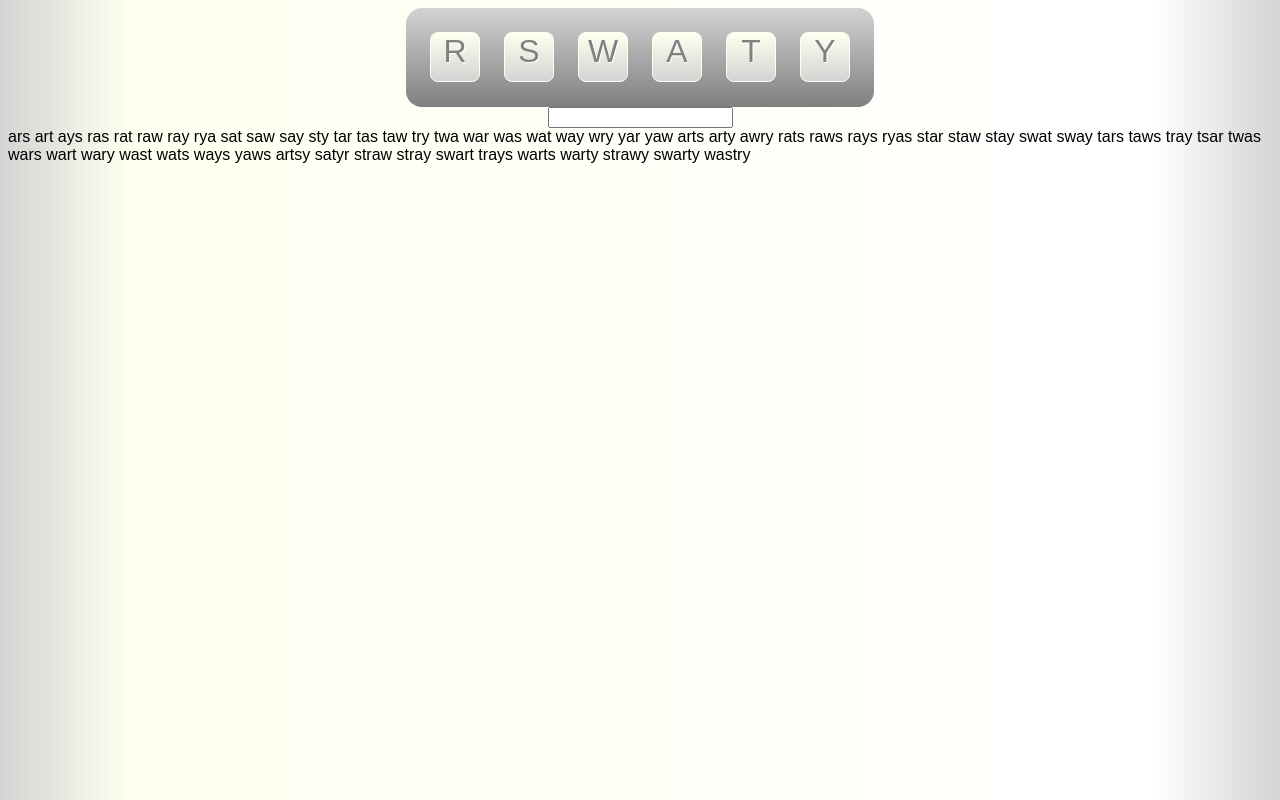
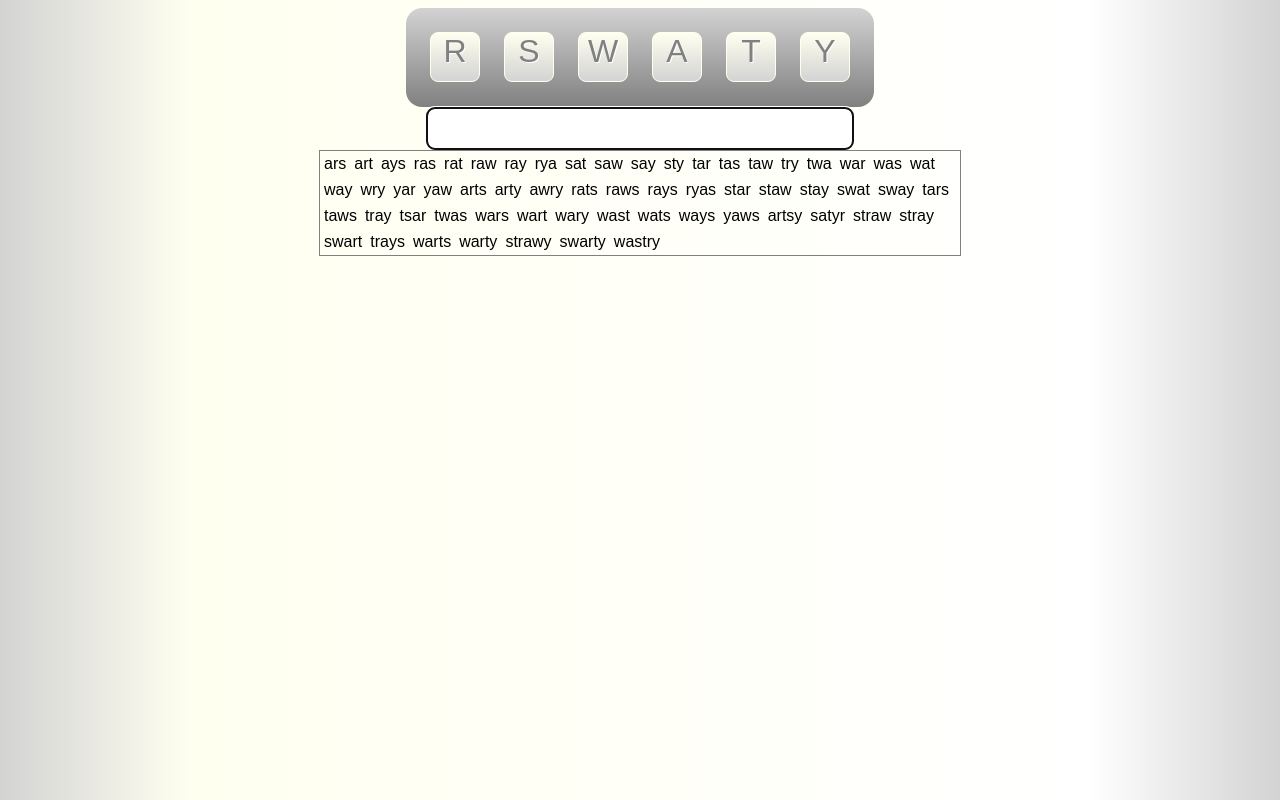
Before and after one commit to dwyer/anagame, a plain HTML site: page index.html in a window 1280 px wide. Drawn offline with Linux system fonts and the light colour scheme.

Commit message:
interface

```diff
--- a/anagame.css
+++ b/anagame.css
@@ -2,13 +2,25 @@ body {
   background: -webkit-gradient(linear, left top, right top,
       from(lightgray),
         to(lightgray),
-      color-stop(0.1,ivory),
-      color-stop(0.9,white));
+      color-stop(0.15,ivory),
+      color-stop(0.85,white));
   font-family: sans-serif;
 }
 
 #game {
   text-align: center;
+}
+
+#words {
+  border: 1px solid gray;
+  display: inline-block;
+  text-align: left;
+  width: 640px;
+}
+
+.word {
+  display: inline-block;
+  margin: 4px;
 }
 
 #letters {
@@ -48,3 +60,10 @@ body {
 #letters span.infocus {
   border-color: orange;
 }
+
+input {
+  border-radius: 8px;
+  font-size: xx-large;
+  text-align: center;
+  text-transform: uppercase;
+}
--- a/anagame.js
+++ b/anagame.js
@@ -1,6 +1,3 @@
-
-
-
 function handleInput(input) {
   var wordIsValid = true; // until proven otherwise
   var lettersElement = document.getElementById('letters');
@@ -54,7 +51,13 @@ window.onload = function () {
     lettersElement.appendChild(letterElement);
   }
 
+  var wordsElement = document.getElementById('words');
   for (var i = 0; i < data.anagrams.length; i++) {
-    print(data.anagrams[i]);
+    var wordElement = document.createElement('span');
+    wordElement.innerHTML = data.anagrams[i];
+    wordElement.className = 'word';
+    wordsElement.appendChild(wordElement);
   }
+
+  document.getElementsByTagName('input')[0].focus();
 };
--- a/index.html
+++ b/index.html
@@ -12,6 +12,7 @@
     <div id="game">
       <div id="letters"></div>
       <div><input type="text" onkeyup="handleInput(this);"></div>
+      <div id="words"></div>
     </div>
   </body>
 </html>
```
